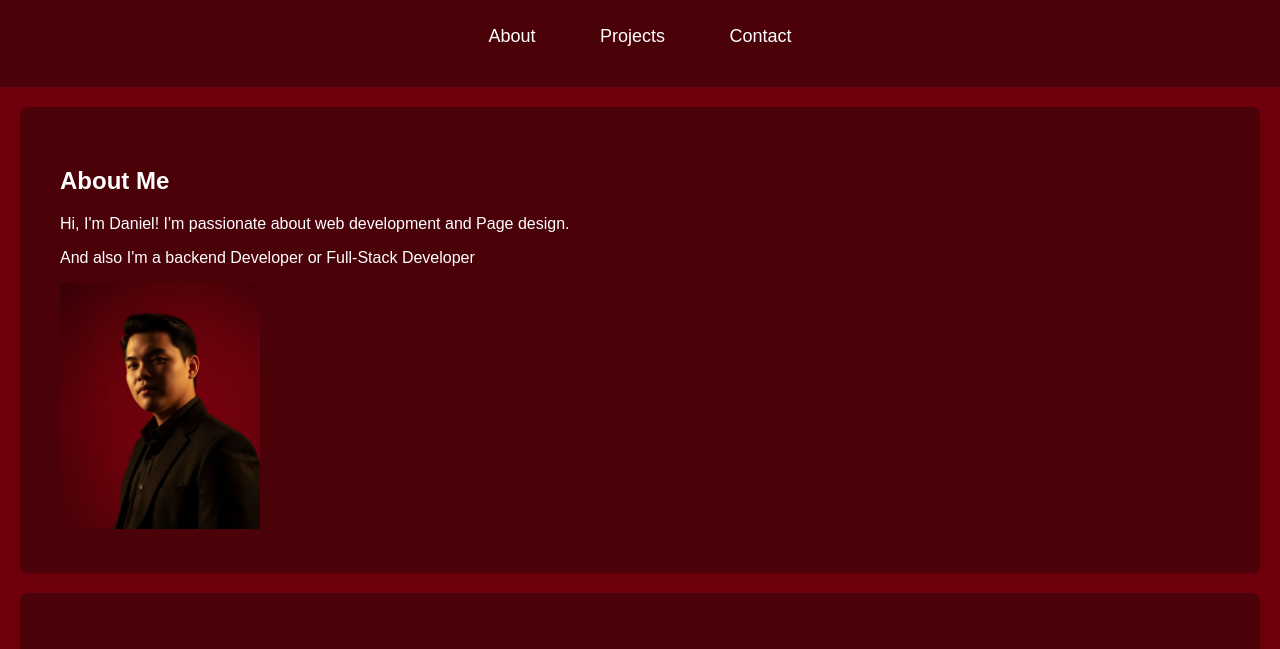
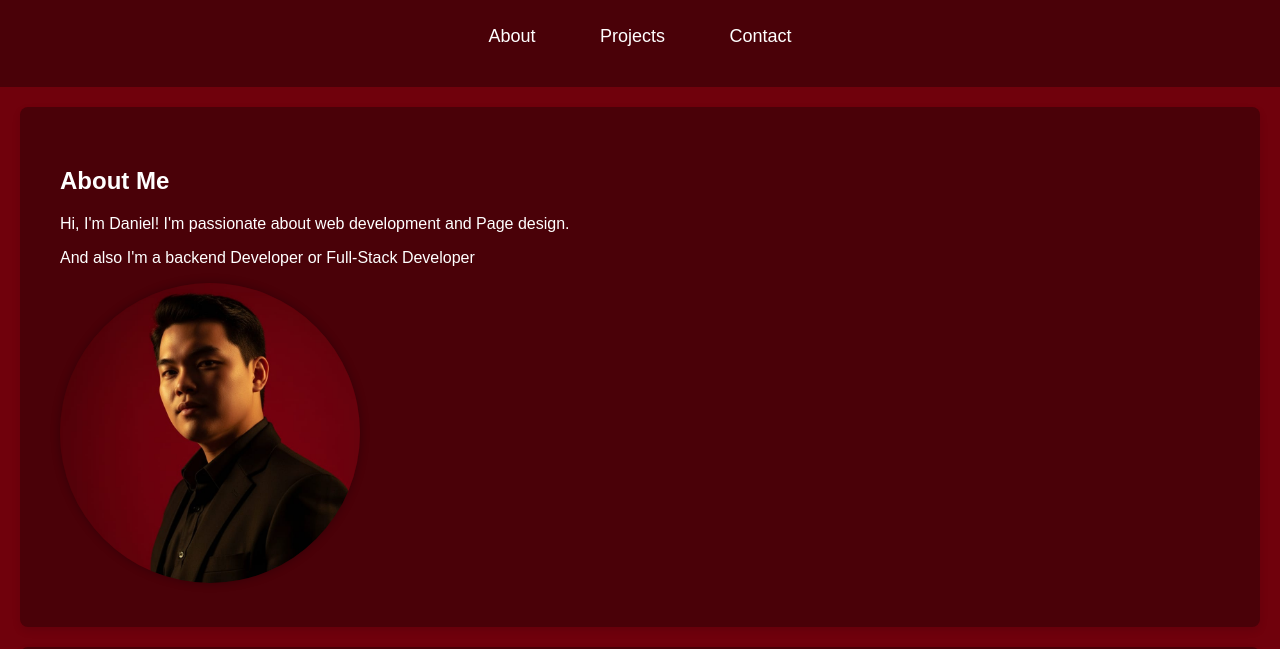
Before and after one commit to Mangaroo4/my-portfolio, a plain HTML site: page index.html in a window 1280 px wide. Shown: the part 119-768 px from the top of the page. Drawn offline with Linux system fonts and the light colour scheme.

Commit message:
make image  become circle

```diff
--- a/index.html
+++ b/index.html
@@ -33,7 +33,7 @@
     <h2>About Me</h2>
     <p>Hi, I'm Daniel! I'm passionate about web development and Page design.</p>
     <p>And also I'm a backend Developer or Full-Stack Developer</p>
-    <img src="image/Daniel.jpg" alt="My Photo" width="200">
+    <img src="image/Daniel.jpg" alt="My Photo" width="200" class="profile-img"/>
   </section>
 
   <!-- Skills Section -->
--- a/style.css
+++ b/style.css
@@ -196,3 +196,12 @@ nav a.active {
   background-color: #ff4b5c;
   font-weight: bold;
 }
+
+ /* Profile image styling */
+.profile-img {
+  width: 300px;
+  height: 300px;
+  border-radius: 50%; /* makes it circular */
+  object-fit: cover;  /* keeps the image from stretching */
+  box-shadow: 0 0 10px rgba(0, 0, 0, 0.3); /* optional: adds soft shadow */
+}
```
